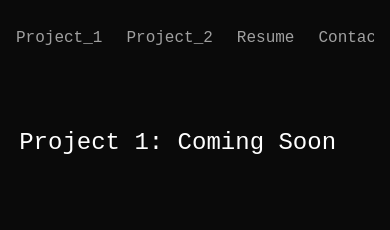
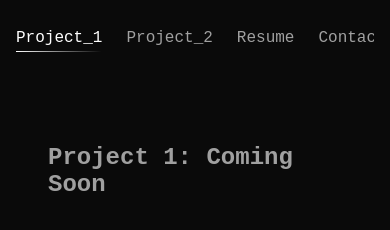
Before and after one commit to gbarrowman/myweb, a plain HTML site: page index.html in a window 390 px wide. Both pictures are taken after a click on the link "Project_1". Drawn offline with Linux system fonts and the light colour scheme.

Commit message:
Add files via upload

```diff
--- a/index.html
+++ b/index.html
@@ -43,22 +43,38 @@
         display: flex;
         flex-direction: column;
         justify-content: space-between;
+        border-right: 1px solid #222;
     }
 
     .user-prefix { color: var(--text-blue); margin-bottom: 2rem; font-size: 0.9rem; }
 
+
 nav a {
-            display: block;
+    display: table;
     color: var(--text-gray);
     text-decoration: none;
-            padding: 0.5rem 0;
+    padding-bottom: 5px;
+    margin-bottom: 1.2rem;
     font-size: 1.1rem;
-            min-height: 1.5em;
-            transition: color 0.2s;
     cursor: pointer;
+    width: auto;
+    position: relative;
+    background-image: linear-gradient(to right, white, transparent);
+    background-position: bottom left;
+    background-repeat: no-repeat;
+    background-size: 0% 1px;
+    transition: background-size 0.3s ease, color 0.3s ease;
 }
 
-        nav a:hover { color: white; }
+    nav a:hover {
+        color: #ffffff;
+        text-shadow: 0 0 8px rgba(255, 255, 255, 0.3);
+    }
+
+nav a.active-link {
+    color: #fff !important;
+    background-size: 100% 1px;
+}
 
     .sidebar-footer {
         font-size: 0.7rem;
@@ -69,111 +85,25 @@
         border-top: 1px solid #222;
     }
 
-#contact-btn {
-    user-select: text;
-    -webkit-user-select: text;
-    -moz-user-select: text;
-    -ms-user-select: text;
-}
-
-        nav a {
-            display: block;
-            color: var(--text-gray);
-            text-decoration: none;
-            padding: 0.5rem 0;
-            font-size: 1.1rem;
-            min-height: 1.5em;
-        }
-
-
-nav a {
-    display: block;
-    color: var(--text-gray);
-    text-decoration: none;
-    padding: 0.5rem 0;
-    font-size: 1.1rem;
-    transition: color 0.2s ease;
-    cursor: pointer;
-}
-
-nav a:hover {
-    color: #ffffff;
-    text-shadow: 0 0 8px rgba(255, 255, 255, 0.3);
-}
-
     main { flex-grow: 1; padding: 3rem; overflow-y: auto; }
 
     .content-section { display: none; }
     .content-section.active { display: block; }
 
-        .cursor {
-            display: inline-block;
-            width: 10px;
-            height: 1.2rem;
-            background-color: var(--cursor);
-            animation: blink 1s step-end infinite;
-            vertical-align: middle;
+    @media (max-width: 768px) {
+.sidebar-footer {
+        display: none !important;
     }
-
-        @keyframes blink { from, to { opacity: 1; } 50% { opacity: 0; } }
-
-        h1, h2 { color: white; font-weight: normal; }
-        hr { border: 0; border-top: 1px solid #333; margin: 2rem 0; }
-@media (max-width: 768px) {
-    body {
-        flex-direction: column;
-        height: auto;
-        overflow-y: auto;
+        body { flex-direction: column; height: auto; overflow-y: auto; }
+        aside {
+            width: 100%; height: auto; padding: 1rem;
+            border-right: none; position: sticky; top: 0; z-index: 100;
         }
-
-    aside {
-        width: 100%;
-        height: auto;
-        padding: 1rem;
-        border-right: none;
-        position: sticky;
-        top: 0;
-        z-index: 100;
-        background-color: var(--sidebar-bg);
+        .user-prefix { margin-bottom: 0.8rem; font-size: 0.8rem; }
+        nav { display: flex; overflow-x: auto; white-space: nowrap; gap: 1.5rem; padding-bottom: 0.5rem; }
+        nav::-webkit-scrollbar { display: none; }
+        nav a { margin-bottom: 0; font-size: 1rem; flex: 0 0 auto; }
     }
-
-    .user-prefix {
-        margin-bottom: 0.8rem;
-        font-size: 0.8rem;
-    }
-
-    /* Minimalist Top Nav */
-    nav {
-        display: flex;
-        overflow-x: auto; /* Allows swiping left/right if text is long */
-        white-space: nowrap;
-        gap: 1.5rem;
-        padding-bottom: 0.5rem;
-        -webkit-overflow-scrolling: touch; /* Smooth swiping on iOS */
-    }
-
-    /* Hide scrollbar but keep functionality */
-    nav::-webkit-scrollbar {
-        display: none;
-    }
-
-    nav a {
-        background: none !important; /* Force remove backgrounds */
-        border: none !important;     /* Force remove borders */
-        padding: 0 !important;      /* Force remove padding */
-        font-size: 1rem;
-        flex: 0 0 auto;             /* Prevent links from shrinking */
-    }
-
-    main {
-        padding: 2rem 1.2rem;
-    }
-
-    .sidebar-footer {
-        display: none;
-    }
-}
-
 </style>
 </head>
 <body>
@@ -188,10 +118,10 @@ nav a:hover {
     <div>
         <div class="user-prefix"></div>
         <nav id="sidebar-nav">
-                <a href="javascript:void(0)" id="link1" onclick="showSection('project1')"></a>
-                <a href="javascript:void(0)" id="link2" onclick="showSection('project2')"></a>
-                <a href="javascript:void(0)" id="link3" onclick="showSection('resume')"></a>
-                <a href="javascript:void(0)" id="link4" onclick="showSection('contact')"></a>
+            <a id="link1" onclick="showSection('project1')"></a>
+            <a id="link2" onclick="showSection('project2')"></a>
+            <a id="link3" onclick="showSection('resume')"></a>
+            <a id="link4" onclick="showSection('contact')"></a>
         </nav>
     </div>
 
@@ -254,8 +184,14 @@ nav a:hover {
     const sections = document.querySelectorAll('.content-section');
     sections.forEach(s => s.classList.remove('active'));
     document.getElementById(sectionId).classList.add('active');
+
+    const links = document.querySelectorAll('nav a');
+    links.forEach(l => l.classList.remove('active-link'));
+
+    if (window.event && window.event.currentTarget) {
+        window.event.currentTarget.classList.add('active-link');
     }
-
+}
         function updateClock() {
             const now = new Date();
             document.getElementById('clock').innerText = now.toLocaleString();
```
Lines whose indentation alone changed are shown as unchanged.
